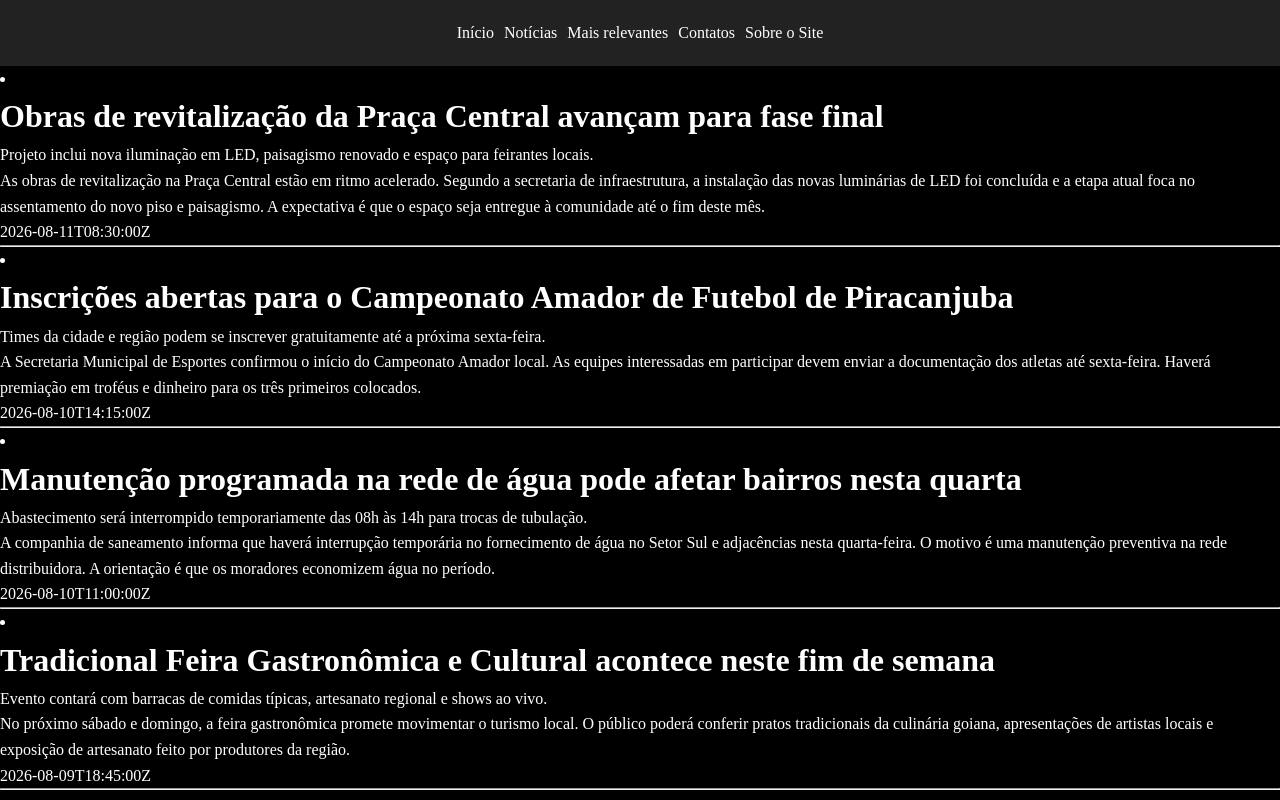
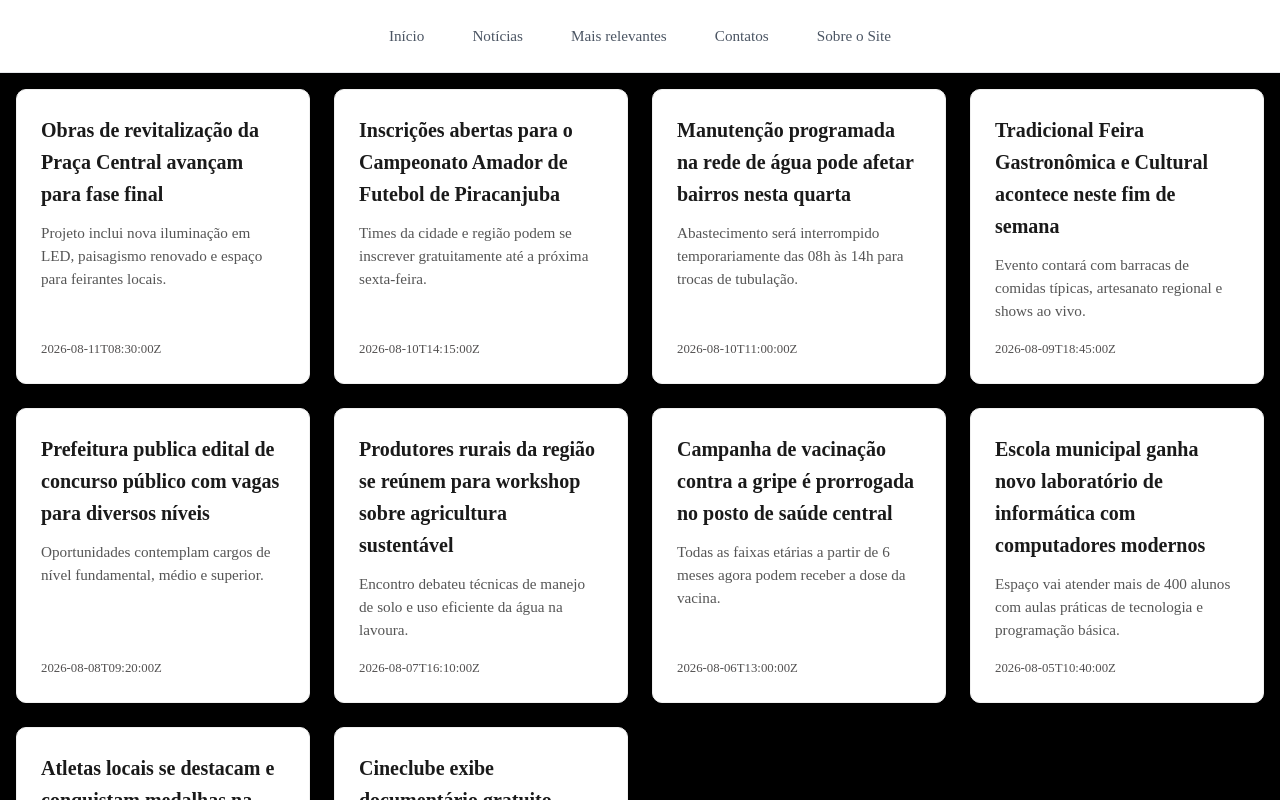
Before and after one commit to JorgeLucasPinheiro98/Blog, a React (Vite) app in the folder frontend/: page / in a window 1280 px wide. Shown: the top 800 px of the page. Built offline with nearby package versions, Linux system fonts and the light colour scheme.

Commit message:
Criando o estilo dos cards

```diff
--- a/frontend/src/componets/Cards/index.tsx
+++ b/frontend/src/componets/Cards/index.tsx
@@ -1,19 +1,19 @@
 import { response } from "../../database/database";
 import type { Post } from "../../types/Post";
+import style from "./style.module.css"
 
 export function Cards() {
         const dates:Post[] = response;
         const listCards = dates.map(date =>
-            <li key={date.id}>
+            <a key={date.id} href={date.slug}>
                 <h1>{date.titulo}</h1>
                 <p>{date.resumo}</p>
-                <p>{date.conteudo}</p>
                 <p>{date.data}</p>
                 <hr />
-            </li>
+            </a>
         )
 
     return (
-        <div>{listCards}</div>
+        <div className={style.div}>{listCards}</div>
     )
 }
--- /dev/null
+++ b/frontend/src/componets/Cards/style.module.css
@@ -0,0 +1,60 @@
+/* Container dos cards */
+.div {
+  display: grid;
+  grid-template-columns: repeat(auto-fill, minmax(280px, 1fr));
+  gap: 1.5rem;
+  padding: 1rem;
+}
+
+.div a {
+  background-color: #ffffff;
+  border-radius: 10px;
+  padding: 1.5rem;
+  box-shadow: 0 4px 6px -1px rgba(0, 0, 0, 0.1), 0 2px 4px -1px rgba(0, 0, 0, 0.06);
+  border: 1px solid #f0f0f0;
+  display: flex;
+  flex-direction: column;
+  text-decoration: none; /* Remove o sublinhado do link */
+  color: inherit; /* Mantém a cor padrão do texto */
+  transition: transform 0.2s ease, box-shadow 0.2s ease, border-color 0.2s ease;
+  cursor: pointer;
+}
+
+.div a:hover,
+.div a:focus-visible {
+  transform: translateY(-4px);
+  box-shadow: 0 10px 15px -3px rgba(0, 0, 0, 0.1), 0 4px 6px -2px rgba(0, 0, 0, 0.05);
+  border-color: #494646;
+  outline: none;
+}
+
+.div h1 {
+  font-size: 1.25rem;
+  font-weight: 600;
+  color: #1a1a1a;
+  margin: 0 0 0.75rem 0;
+  transition: color 0.2s ease;
+}
+
+.div a:hover h1 {
+  color: #68696d;
+}
+
+.div p:nth-of-type(1) {
+  color: #555555;
+  font-size: 0.95rem;
+  line-height: 1.5;
+  margin: 0 0 1rem 0;
+  flex-grow: 1; /* Mantém a data alinhada na base */
+}
+
+.div p:nth-of-type(2) {
+  color: #525050;
+  font-size: 0.8rem;
+  font-weight: 500;
+  margin: 0;
+}
+
+.div hr {
+  display: none;
+}
--- a/frontend/src/componets/Header/style.module.css
+++ b/frontend/src/componets/Header/style.module.css
@@ -1,18 +1,45 @@
+/* Cabeçalho principal */
 .header {
-    display: flex;
-    align-items: center;
-    justify-content: space-around;
-    background-color: rgb(34, 34, 34);
+  width: 100%;
+  background-color: #ffffff;
+  border-bottom: 1px solid #e5e7eb;
+  position: sticky;
+  top: 0;
+  z-index: 100;
+  box-shadow: 0 1px 3px 0 rgba(0, 0, 0, 0.05);
 }
 
-nav {
-    margin: 10px;
-    padding: 10px;
-
+/* Menu de navegação */
+.header nav {
+  max-width: 1200px;
+  margin: 0 auto;
+  padding: 1rem 1.5rem;
+  display: flex;
+  align-items: center;
+  justify-content: center;
+  gap: 1.5rem;
+  flex-wrap: wrap; /* Garante boa exibição em telas menores */
 }
 
-a {
-    padding: 2px 5px;
-    color: white;
-    text-decoration: none;
+/* Links de navegação */
+.header nav a {
+  color: #4b5563;
+  text-decoration: none;
+  font-size: 0.95rem;
+  font-weight: 500;
+  padding: 0.5rem 0.75rem;
+  border-radius: 6px;
+  transition: color 0.2s ease, background-color 0.2s ease;
 }
+
+/* Efeito ao passar o mouse */
+.header nav a:hover {
+  color: #111827;
+  background-color: #f3f4f6;
+}
+
+/* Efeito ao focar via teclado (Acessibilidade) */
+.header nav a:focus-visible {
+  outline: 2px solid #2563eb;
+  outline-offset: 2px;
+}
```
